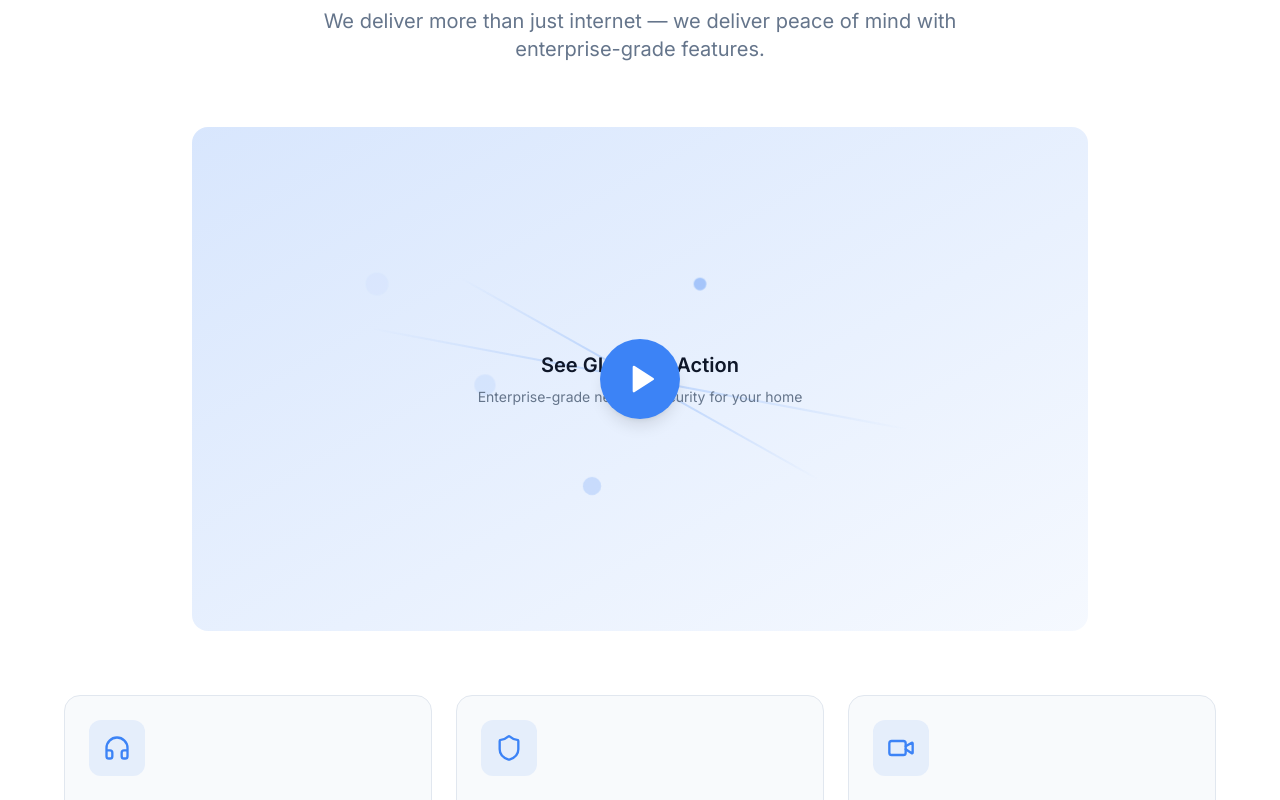
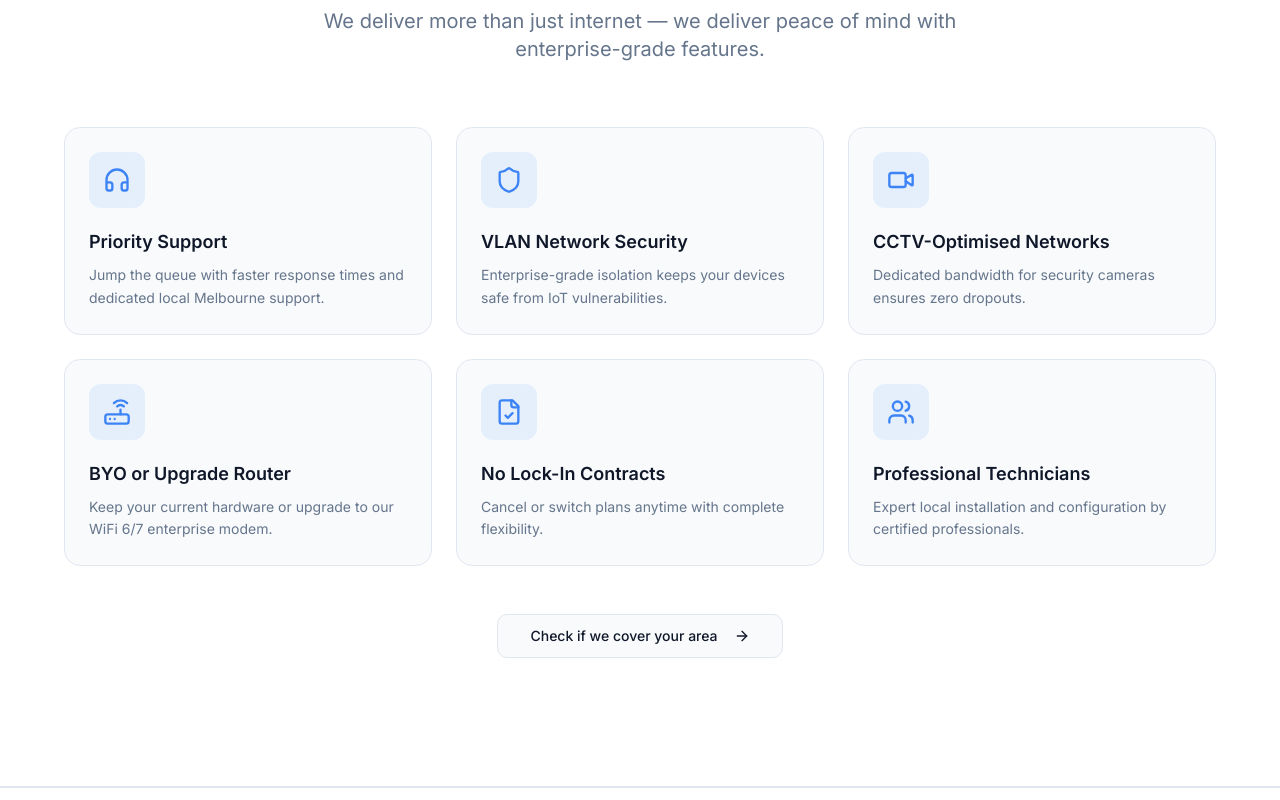
Before and after one commit to Rhodium1228/netlink-nexus-hub, a React (Vite) app: page / in a window 1280 px wide. Shown: the part 3940-4740 px from the top of the page. Built offline with nearby package versions, Linux system fonts and the light colour scheme; the HTML template or start-up script is replaced by a standard one.

Commit message:
Visual edit in Lovable
Edited UI in Lovable

```diff
--- a/src/components/WhyGINet.tsx
+++ b/src/components/WhyGINet.tsx
@@ -1,45 +1,34 @@
 import { Shield, Headphones, Video, Router, FileCheck, Users, ArrowRight, Play } from "lucide-react";
 import { Button } from "@/components/ui/button";
 import { useState } from "react";
-
-const features = [
-  {
+const features = [{
   icon: Headphones,
   title: "Priority Support",
   description: "Jump the queue with faster response times and dedicated local Melbourne support."
-  },
-  {
+}, {
   icon: Shield,
   title: "VLAN Network Security",
   description: "Enterprise-grade isolation keeps your devices safe from IoT vulnerabilities."
-  },
-  {
+}, {
   icon: Video,
   title: "CCTV-Optimised Networks",
   description: "Dedicated bandwidth for security cameras ensures zero dropouts."
-  },
-  {
+}, {
   icon: Router,
   title: "BYO or Upgrade Router",
   description: "Keep your current hardware or upgrade to our WiFi 6/7 enterprise modem."
-  },
-  {
+}, {
   icon: FileCheck,
   title: "No Lock-In Contracts",
   description: "Cancel or switch plans anytime with complete flexibility."
-  },
-  {
+}, {
   icon: Users,
   title: "Professional Technicians",
   description: "Expert local installation and configuration by certified professionals."
-  }
-];
-
+}];
 const WhyGINet = () => {
   const [isPlaying, setIsPlaying] = useState(false);
-
-  return (
-    <section className="section-padding bg-card border-y border-border">
+  return <section className="section-padding bg-card border-y border-border">
       <div className="content-container">
         {/* Section Header */}
         <div className="text-center mb-16">
@@ -56,104 +45,34 @@ const WhyGINet = () => {
 
         {/* Video Showcase */}
         <div className="mb-16 max-w-4xl mx-auto">
-          <div className="relative rounded-2xl overflow-hidden bg-gradient-to-br from-primary/20 to-primary/5 aspect-video group">
-            {!isPlaying ? (
-              <>
-                {/* Animated placeholder with network visualization */}
-                <div className="absolute inset-0 flex items-center justify-center">
-                  {/* Animated network nodes */}
-                  <div className="absolute inset-0">
-                    {[...Array(6)].map((_, i) => (
-                      <div
-                        key={i}
-                        className="absolute w-3 h-3 bg-primary/40 rounded-full animate-ping"
-                        style={{
-                          left: `${20 + (i * 12)}%`,
-                          top: `${30 + (i % 3) * 20}%`,
-                          animationDelay: `${i * 0.3}s`,
-                          animationDuration: '2s'
-                        }}
-                      />
-                    ))}
-                    {/* Connection lines */}
-                    <svg className="absolute inset-0 w-full h-full">
-                      <defs>
-                        <linearGradient id="networkLine" x1="0%" y1="0%" x2="100%" y2="0%">
-                          <stop offset="0%" stopColor="hsl(var(--primary))" stopOpacity="0" />
-                          <stop offset="50%" stopColor="hsl(var(--primary))" stopOpacity="0.5" />
-                          <stop offset="100%" stopColor="hsl(var(--primary))" stopOpacity="0" />
-                        </linearGradient>
-                      </defs>
-                      <line x1="20%" y1="40%" x2="80%" y2="60%" stroke="url(#networkLine)" strokeWidth="2" className="animate-pulse" />
-                      <line x1="30%" y1="30%" x2="70%" y2="70%" stroke="url(#networkLine)" strokeWidth="2" className="animate-pulse delay-200" />
-                      <line x1="40%" y1="50%" x2="60%" y2="50%" stroke="url(#networkLine)" strokeWidth="2" className="animate-pulse delay-400" />
-                    </svg>
-                  </div>
 
-                  {/* Central text */}
-                  <div className="text-center z-10">
-                    <p className="text-xl font-semibold text-foreground mb-2">See GI NET in Action</p>
-                    <p className="text-muted-foreground text-sm">Enterprise-grade network security for your home</p>
-                  </div>
-                </div>
-
-                {/* Play button */}
-                <button
-                  onClick={() => setIsPlaying(true)}
-                  className="absolute inset-0 flex items-center justify-center z-20 group-hover:bg-foreground/5 transition-colors"
-                  aria-label="Play video"
-                >
-                  <div className="w-20 h-20 rounded-full bg-primary flex items-center justify-center shadow-lg group-hover:scale-110 transition-transform">
-                    <Play className="w-8 h-8 text-primary-foreground ml-1" fill="currentColor" />
-                  </div>
-                </button>
-              </>
-            ) : (
-              <iframe
-                className="absolute inset-0 w-full h-full"
-                src="https://www.youtube.com/embed/dQw4w9WgXcQ?autoplay=1"
-                title="GI NET Network Security"
-                allow="accelerometer; autoplay; clipboard-write; encrypted-media; gyroscope; picture-in-picture"
-                allowFullScreen
-              />
-            )}
-          </div>
         </div>
 
         {/* Features Grid */}
         <div className="grid grid-cols-1 md:grid-cols-2 lg:grid-cols-3 gap-6 max-w-6xl mx-auto">
-          {features.map((feature, index) => (
-            <div
-              key={index}
-              className="group p-6 rounded-2xl bg-background border border-border hover:border-primary/30 hover:shadow-lg transition-all duration-300"
-              style={{ animationDelay: `${index * 100}ms` }}
-            >
+          {features.map((feature, index) => <div key={index} className="group p-6 rounded-2xl bg-background border border-border hover:border-primary/30 hover:shadow-lg transition-all duration-300" style={{
+          animationDelay: `${index * 100}ms`
+        }}>
               <div className="w-14 h-14 rounded-xl bg-primary/10 flex items-center justify-center mb-5 group-hover:bg-primary/20 transition-colors">
                 <feature.icon className="w-7 h-7 text-primary" />
               </div>
               <h3 className="text-lg font-semibold mb-2 text-foreground">{feature.title}</h3>
               <p className="text-muted-foreground text-sm leading-relaxed">{feature.description}</p>
-            </div>
-          ))}
+            </div>)}
         </div>
 
         {/* Bottom CTA */}
         <div className="text-center mt-12">
-          <Button
-            variant="outline"
-            size="lg"
-            className="group"
-            onClick={() => {
-              document.getElementById('coverage')?.scrollIntoView({ behavior: 'smooth' });
-            }}
-          >
+          <Button variant="outline" size="lg" className="group" onClick={() => {
+          document.getElementById('coverage')?.scrollIntoView({
+            behavior: 'smooth'
+          });
+        }}>
             Check if we cover your area
             <ArrowRight className="w-4 h-4 ml-2 group-hover:translate-x-1 transition-transform" />
           </Button>
         </div>
       </div>
-    </section>
-  );
+    </section>;
 };
-
 export default WhyGINet;
```
Lines whose indentation alone changed are shown as unchanged.
